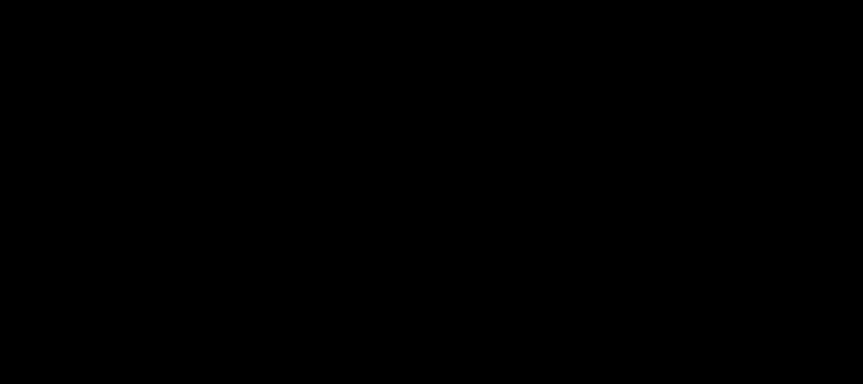
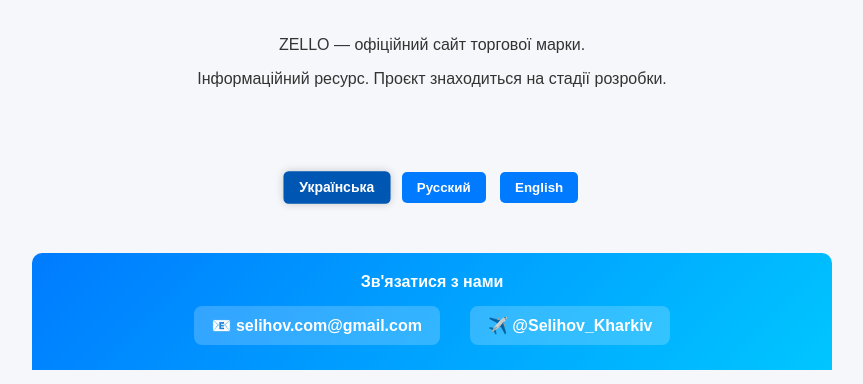
Before and after one commit to selihovcom/Test, a plain HTML site: page index.html in a window 1280 px wide. Shown: the top 384 px of the page, without its empty margins (208-1071 px from the left). Drawn offline with Linux system fonts and the light colour scheme.

Commit message:
Update index.html

```diff
--- a/index.html
+++ b/index.html
@@ -1,22 +1,141 @@
 <!DOCTYPE html>
-<html lang="ru">
+<html lang="uk">
 <head>
   <meta charset="UTF-8">
   <title>ZELLO</title>
+  <meta name="viewport" content="width=device-width, initial-scale=1.0">
   <style>
-  body { display:flex; justify-content:center; align-items:center; height:100vh; background:#000; color:#fff; font-family:sans-serif; }
-  .dancing { font-size:2em; position:relative; display:inline-block; }
-  .dot { color:red; animation:jump 0.5s infinite alternate; }
-  @keyframes jump {
-    0% { transform: translateY(0); }
-    50% { transform: translateY(-15px); }
-    100% { transform: translateY(0); }
+    body {
+      font-family: Arial, sans-serif;
+      max-width: 800px;
+      margin: 0 auto;
+      padding: 20px;
+      text-align: center;
+      background-color: #f5f7fa;
+      color: #333;
+    }
+    header {
+      margin-bottom: 30px;
+    }
+    .lang-switch {
+      margin: 20px 0;
+    }
+    .lang-switch button {
+      padding: 8px 15px;
+      margin: 0 5px;
+      border: none;
+      border-radius: 5px;
+      font-weight: bold;
+      cursor: pointer;
+      transition: all 0.3s ease;
+      background-color: #007bff;
+      color: white;
+    }
+    .lang-switch button.active {
+      background-color: #0056b3;
+      transform: scale(1.05);
+      box-shadow: 0 0 8px rgba(0,0,0,0.2);
+    }
+    .lang-switch button:hover {
+      background-color: #0056b3;
+      transform: scale(1.05);
+    }
+    p[data-lang] {
+      transition: all 0.5s ease, opacity 0.5s ease, transform 0.5s ease;
+    }
+    .hidden {
+      display: block;
+      opacity: 0;
+      transform: translateY(-15px);
+      height: 0;
+      overflow: hidden;
+    }
+    .visible {
+      opacity: 1;
+      transform: translateY(0);
+      height: auto;
+    }
+    footer {
+      margin-top: 50px;
+      padding: 20px;
+      background: linear-gradient(135deg, #007bff, #00c6ff);
+      color: white;
+      text-align: center;
+      border-radius: 10px 10px 0 0;
+      animation: fadeInFooter 1s ease forwards;
+    }
+    @keyframes fadeInFooter {
+      0% {opacity:0; transform: translateY(20px);}
+      100% {opacity:1; transform: translateY(0);}
+    }
+    footer a {
+      display: inline-flex;
+      align-items: center;
+      padding: 10px 18px;
+      background-color: rgba(255, 255, 255, 0.2);
+      color: white;
+      text-decoration: none;
+      border-radius: 8px;
+      font-weight: bold;
+      margin: 5px;
+      transition: all 0.3s ease;
+    }
+    footer a:hover {
+      background-color: rgba(255, 255, 255, 0.4);
+      transform: scale(1.05);
+    }
+    @media (max-width: 500px) {
+      footer div {
+        flex-direction: column;
+      }
     }
   </style>
 </head>
 <body>
-  <div class="dancing">
-    ZELLO<span class="dot">•</span><span class="dot">•</span><span class="dot">•</span>
+  <header>
+    <!-- Тексты для каждого языка -->
+    <p data-lang="uk" class="visible">ZELLO — офіційний сайт торгової марки.</p>
+    <p data-lang="uk" class="visible">Інформаційний ресурс. Проєкт знаходиться на стадії розробки.</p>
+
+    <p data-lang="ru" class="hidden">ZELLO — официальный сайт торговой марки.</p>
+    <p data-lang="ru" class="hidden">Информационный ресурс. Проект находится в стадии разработки.</p>
+
+    <p data-lang="en" class="hidden">ZELLO — official website of the brand.</p>
+    <p data-lang="en" class="hidden">Informational resource. Project is under development.</p>
+
+    <!-- Переключатель языков -->
+    <div class="lang-switch">
+      <button class="active" onclick="switchLang('uk', this)">Українська</button>
+      <button onclick="switchLang('ru', this)">Русский</button>
+      <button onclick="switchLang('en', this)">English</button>
     </div>
+  </header>
+
+  <!-- футер -->
+  <footer>
+    <p style="margin:0 0 10px 0; font-size:16px; font-weight:bold;">Зв'язатися з нами</p>
+    <div style="display:flex; justify-content:center; gap:20px; flex-wrap: wrap;">
+      <a href="mailto:selihov.com@gmail.com">📧 selihov.com@gmail.com</a>
+      <a href="https://t.me/Selihov_Kharkiv" target="_blank">✈️ @Selihov_Kharkiv</a>
+    </div>
+  </footer>
+
+  <script>
+    function switchLang(lang, btn) {
+      // Скрываем все тексты
+      document.querySelectorAll('[data-lang]').forEach(el => {
+        el.classList.remove('visible');
+        el.classList.add('hidden');
+      });
+      // Показываем выбранный язык с анимацией
+      document.querySelectorAll(`[data-lang="${lang}"]`).forEach(el => {
+        el.classList.remove('hidden');
+        el.classList.add('visible');
+      });
+      // Подсветка активной кнопки
+      document.querySelectorAll('.lang-switch button').forEach(b => b.classList.remove('active'));
+      btn.classList.add('active');
+    }
+  </script>
 </body>
 </html>
```
Lines whose indentation alone changed are shown as unchanged.
